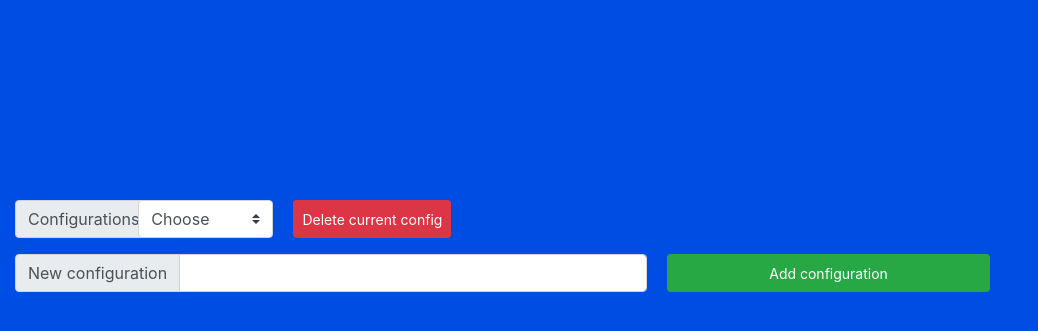
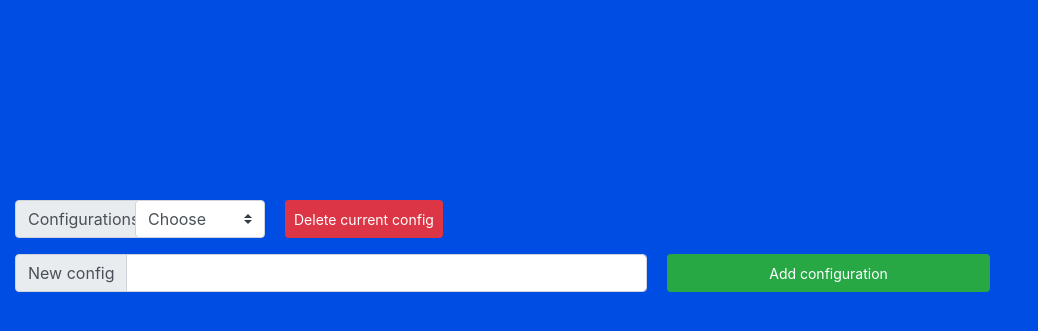
Before and after one commit to ilie05/ditchflow, a Flask app: template templates/sets.html in a window 1280 px wide. Shown: the part 158-489 px from the top of the page, without its empty margins (0-1038 px from the left). Run offline with Flask 2, Linux system fonts and the light colour scheme; the template is opened without the code that fills it: values that come from a table or form of the project are taken from there, others are empty.

Commit message:
fix ui issues

```diff
--- a/requirements.txt
+++ b/requirements.txt
@@ -20,7 +20,6 @@ python-dateutil==2.8.1
 python-editor==1.0.4
 python-engineio==3.13.2
 python-socketio==4.6.0
-pythonping==1.0.15
 six==1.15.0
 SQLAlchemy==1.3.19
 SQLAlchemy-serializer==1.3.4.4
--- a/static/css/sets.css
+++ b/static/css/sets.css
@@ -13,12 +13,8 @@ input[type=number] {
 }
 
 .add-set-container > div {
-    width: 20%;
+    width: 250px;
     margin-right: 20px;
-}
-
-.add-set-container button {
-    width: 10%;
 }
 
 .add-set-container button {
--- a/templates/sets.html
+++ b/templates/sets.html
@@ -14,7 +14,7 @@
         {% endif %}
     {% endwith %}
     <div class="input-group mb-3">
-        <div class="add-set-container">
+        <div class="add-set-container" style="width: 250px">
             <div class="input-group-prepend" style="width: 40%">
                 <label class="input-group-text">Configurations</label>
             </div>
@@ -37,7 +37,7 @@
         <div class="add-set-container">
             <div class="input-group mb-3">
                 <div class="input-group-prepend">
-                    <span class="input-group-text" id="basic-addon1">New configuration</span>
+                    <span class="input-group-text" id="basic-addon1">New config</span>
                 </div>
                 <input class="form-control" name="config_name" required>
             </div>
--- a/utils.py
+++ b/utils.py
@@ -1,7 +1,7 @@
 from flask import current_app
 import random
 import re
-from pythonping import ping
+import urllib.request
 import json
 import os
 import time
@@ -219,4 +219,4 @@ def ping_outside():
     interval = current_app.config.get("PING_INTERVAL") * 60
     while True:
         time.sleep(interval)
-        ping('8.8.8.8')
+        urllib.request.urlopen('http://google.com/')
```
